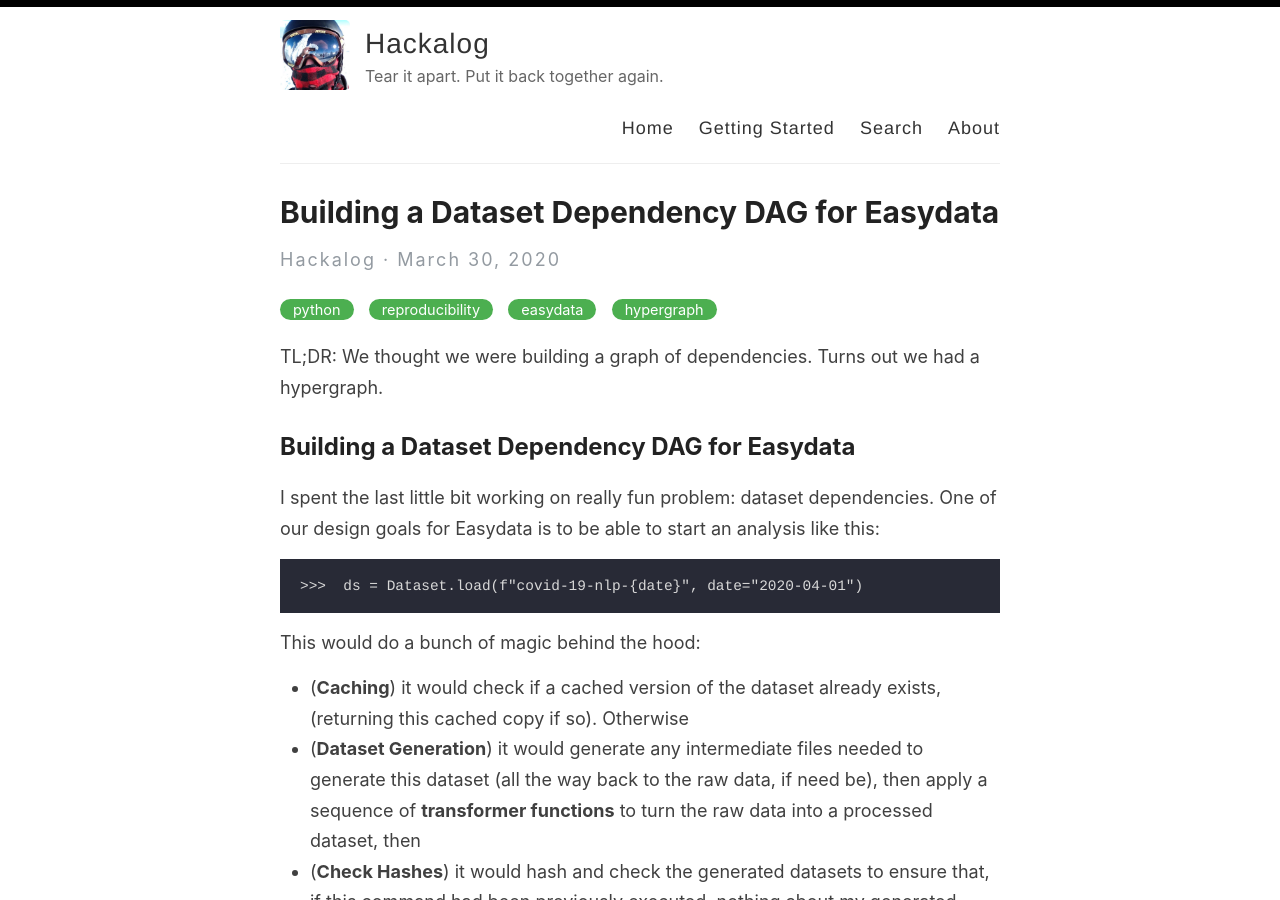
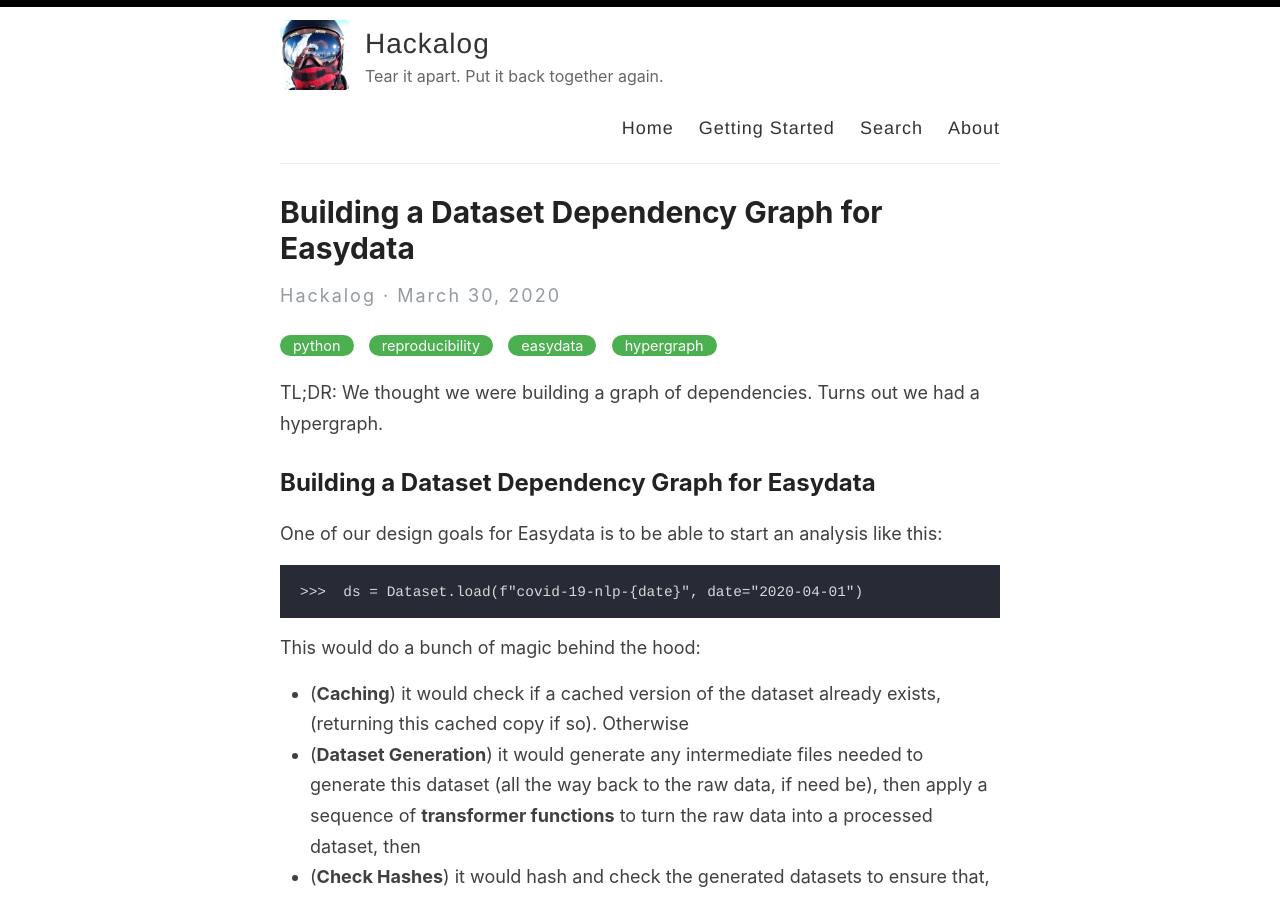
Before and after one commit to hackalog/hackalog.github.io, a Jekyll site: the page built from _posts/2020-03-30-dataset-dag.md, in a window 1280 px wide and 900 px high. Built offline with Jekyll 4.4.1, drawn with Linux system fonts in a browser that asks for light colours; some of the changed text lies outside the part shown.

Commit message:
fix first/last sentences

````diff
--- a/_posts/2020-03-30-dataset-dag.md
+++ b/_posts/2020-03-30-dataset-dag.md
@@ -1,15 +1,15 @@
 ---
 layout: post
-title: Building a Dataset Dependency DAG for Easydata
+title: Building a Dataset Dependency Graph for Easydata
 date: 2020-03-30
 categories: [python, reproducibility, easydata, hypergraph]
 excerpt: We thought we were building a graph of dependencies. Turns out we had a hypergraph.
 ---
 TL;DR: We thought we were building a graph of dependencies. Turns out we had a hypergraph.
 
-## Building a Dataset Dependency DAG for Easydata
+## Building a Dataset Dependency Graph for Easydata
 
-I spent the last little bit working on really fun problem: dataset dependencies. One of our design goals for Easydata is to be able to start an analysis like this:
+One of our design goals for Easydata is to be able to start an analysis like this:
 
 ```
 >>>  ds = Dataset.load(f"covid-19-nlp-{date}", date="2020-04-01")
````
Also changed, not shown: other parts of _posts/2020-03-30-dataset-dag.md (+2 -0 lines).
